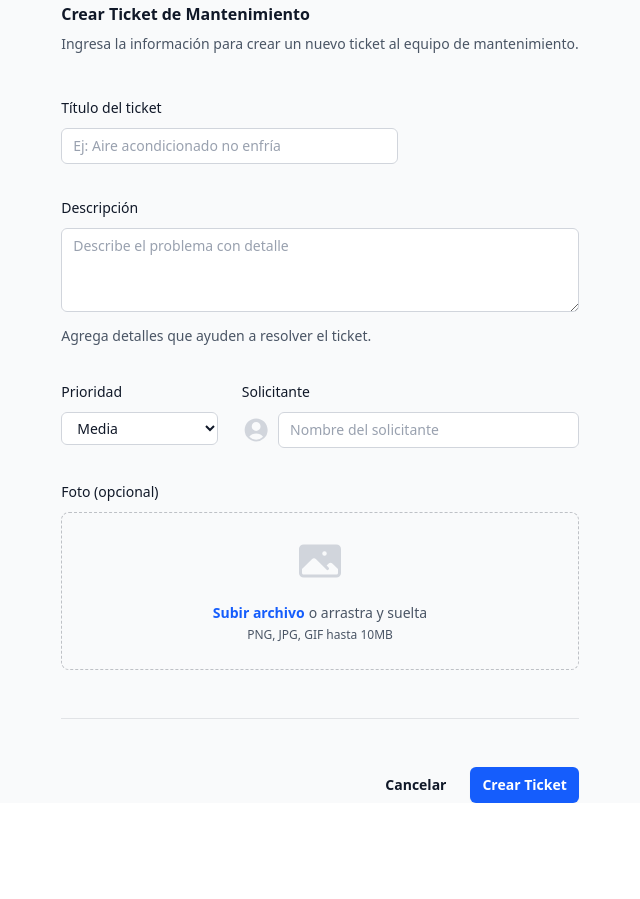
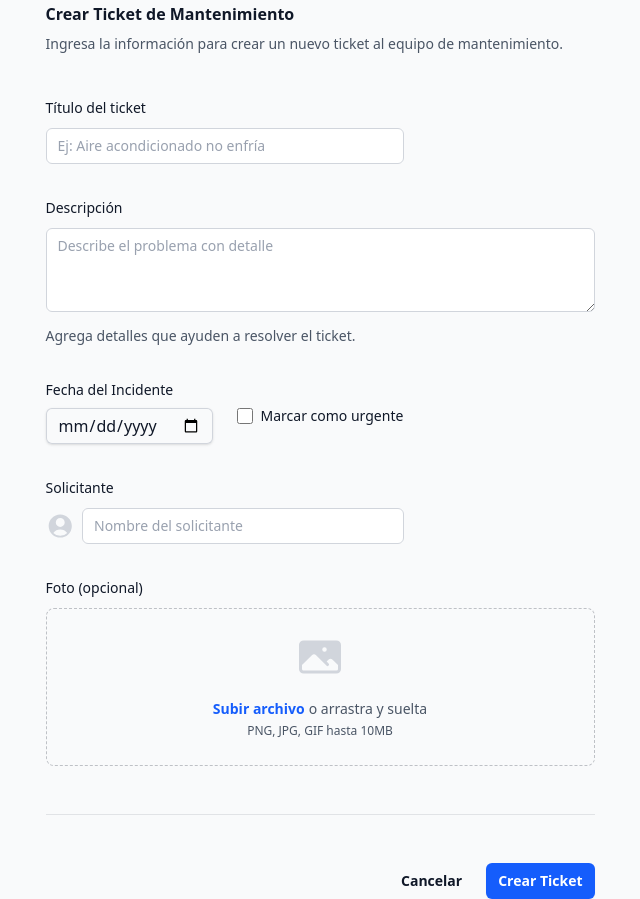
Before and after one commit to EdgarJr30/mlm_frontend, a React (Vite) app: page /create-ticket in a window 1280 px wide. Shown: the whole page, without its empty margins (320-960 px from the left). Before the commit the page ends 803 px from the top, so only its background shows below. Built offline with nearby package versions, Linux system fonts and the light colour scheme.

Commit message:
feat: agregar campo 'Fecha del Incidente' y checkbox de 'Urgente' en el formulario, Kanban board y modal de edición

```diff
--- a/src/components/EditTicketModal.tsx
+++ b/src/components/EditTicketModal.tsx
@@ -84,6 +84,29 @@ export default function EditTicketModal({
           required
         />
       </div>
+      {/* Fecha del Incidente */}
+      <div className="mb-4">
+        <label className="block text-sm font-medium">Fecha del Incidente</label>
+        <input
+          type="date"
+          name="incidentDate"
+          value={edited.incidentDate}
+          onChange={handleChange}
+          className="mt-1 p-2 w-full border rounded"
+          required
+        />
+      </div>
+      {/* Urgente */}
+      <div className="mb-4 flex items-center gap-2">
+        <input
+          type="checkbox"
+          name="isUrgent"
+          checked={edited.isUrgent}
+          onChange={handleChange}
+          className="h-4 w-4 text-blue-600 border-gray-300 rounded"
+        />
+        <label className="text-sm font-medium">Urgente</label>
+      </div>
       <div className="mb-4">
         <label className="block text-sm font-medium">Prioridad</label>
         <select
--- a/src/components/KanbanBoard.tsx
+++ b/src/components/KanbanBoard.tsx
@@ -80,6 +80,12 @@ export default function KanbanBoard() {
                                     />
                                 )}
                                 <div className="font-medium">{ticket.title}</div>
+                                <div className="text-xs text-gray-600">
+                                    Urgente: {ticket.isUrgent ? "Sí" : "No"}
+                                </div>
+                                <div className="text-xs text-gray-600">
+                                    Fecha Incidente: {ticket.incidentDate || "No especificada"}
+                                </div>
                                 <div className="text-xs text-gray-600">Prioridad: {ticket.priority}</div>
                                 <div className="text-xs text-gray-600">Solicitante: {ticket.requester}</div>
                                 <div className="text-xs text-gray-600">
--- a/src/components/TicketForm.tsx
+++ b/src/components/TicketForm.tsx
@@ -7,17 +7,30 @@ export default function TicketForm() {
   const [form, setForm] = useState({
     title: "",
     description: "",
-    priority: "media",
+    isUrgent: false,
     requester: "",
+    incidentDate: "",
     image: "", // base64
   });
   const [imagePreview, setImagePreview] = useState<string>("");
   const navigate = useNavigate();
 
   // Manejar cambios de texto
-  const handleChange = (e: React.ChangeEvent<HTMLInputElement | HTMLTextAreaElement | HTMLSelectElement>) => {
-    setForm({ ...form, [e.target.name]: e.target.value });
+  const handleChange = (
+    e: React.ChangeEvent<HTMLInputElement | HTMLTextAreaElement | HTMLSelectElement>
+  ) => {
+    const { name, type, value } = e.target;
+    setForm({
+      ...form,
+      [name]: type === "checkbox"
+        ? (e.target as HTMLInputElement).checked
+        : value,
+    });
   };
+
+  // const handleChange = (e: React.ChangeEvent<HTMLInputElement | HTMLTextAreaElement | HTMLSelectElement>) => {
+  //   setForm({ ...form, [e.target.name]: e.target.value });
+  // };
 
   // Manejar carga de imagen
   const handleFileChange = (e: React.ChangeEvent<HTMLInputElement>) => {
@@ -101,24 +114,34 @@ export default function TicketForm() {
               </div>
               <p className="mt-3 text-sm/6 text-gray-600">Agrega detalles que ayuden a resolver el ticket.</p>
             </div>
-            {/* Prioridad */}
+            {/* Fecha del incidente */}
             <div className="sm:col-span-2">
-              <label htmlFor="priority" className="block text-sm/6 font-medium text-gray-900">
-                Prioridad
+              <label htmlFor="incidentDate" className="block text-sm font-medium text-gray-900">
+                Fecha del Incidente
               </label>
-              <div className="mt-2">
-                <select
-                  id="priority"
-                  name="priority"
-                  value={form.priority}
-                  onChange={handleChange}
-                  className="block w-full rounded-md bg-white py-1.5 pr-8 pl-3 text-base text-gray-900 outline-1 -outline-offset-1 outline-gray-300 focus:outline-2 focus:-outline-offset-2 focus:outline-blue-600 sm:text-sm/6"
-                >
-                  <option value="baja">Baja</option>
-                  <option value="media">Media</option>
-                  <option value="alta">Alta</option>
-                </select>
-              </div>
+              <input
+                id="incidentDate"
+                name="incidentDate"
+                type="date"
+                value={form.incidentDate}
+                onChange={handleChange}
+                required
+                className="mt-2 block w-full rounded-md border-gray-300 text-base px-3 py-1.5 text-gray-900 shadow-sm ring-1 ring-inset ring-gray-300 focus:ring-2 focus:ring-blue-600"
+              />
+            </div>
+            {/* Urgente */}
+            <div className="sm:col-span-2 flex items-center gap-2 mt-2">
+              <input
+                id="isUrgent"
+                name="isUrgent"
+                type="checkbox"
+                checked={form.isUrgent}
+                onChange={handleChange}
+                className="h-4 w-4 text-blue-600 border-gray-300 rounded"
+              />
+              <label htmlFor="isUrgent" className="text-sm text-gray-900">
+                Marcar como urgente
+              </label>
             </div>
             {/* Solicitante */}
             <div className="sm:col-span-4">
--- a/src/types/Ticket.ts
+++ b/src/types/Ticket.ts
@@ -1,8 +1,9 @@
 
 export interface Ticket {
-  id: number; // o string si prefieres
+  id: string;
   title: string;
   description: string;
+  isUrgent: boolean;
   priority: "baja" | "media" | "alta";
   status:
     | "Pendiente"
@@ -14,5 +15,6 @@ export interface Ticket {
     | "Cerrado";
   requester: string;
   responsible?: string;
+  incidentDate: string;
   image?: string; // base64
 }
```
Also changed, not shown: 1 other file (tests, documents, lock files or other folders).
